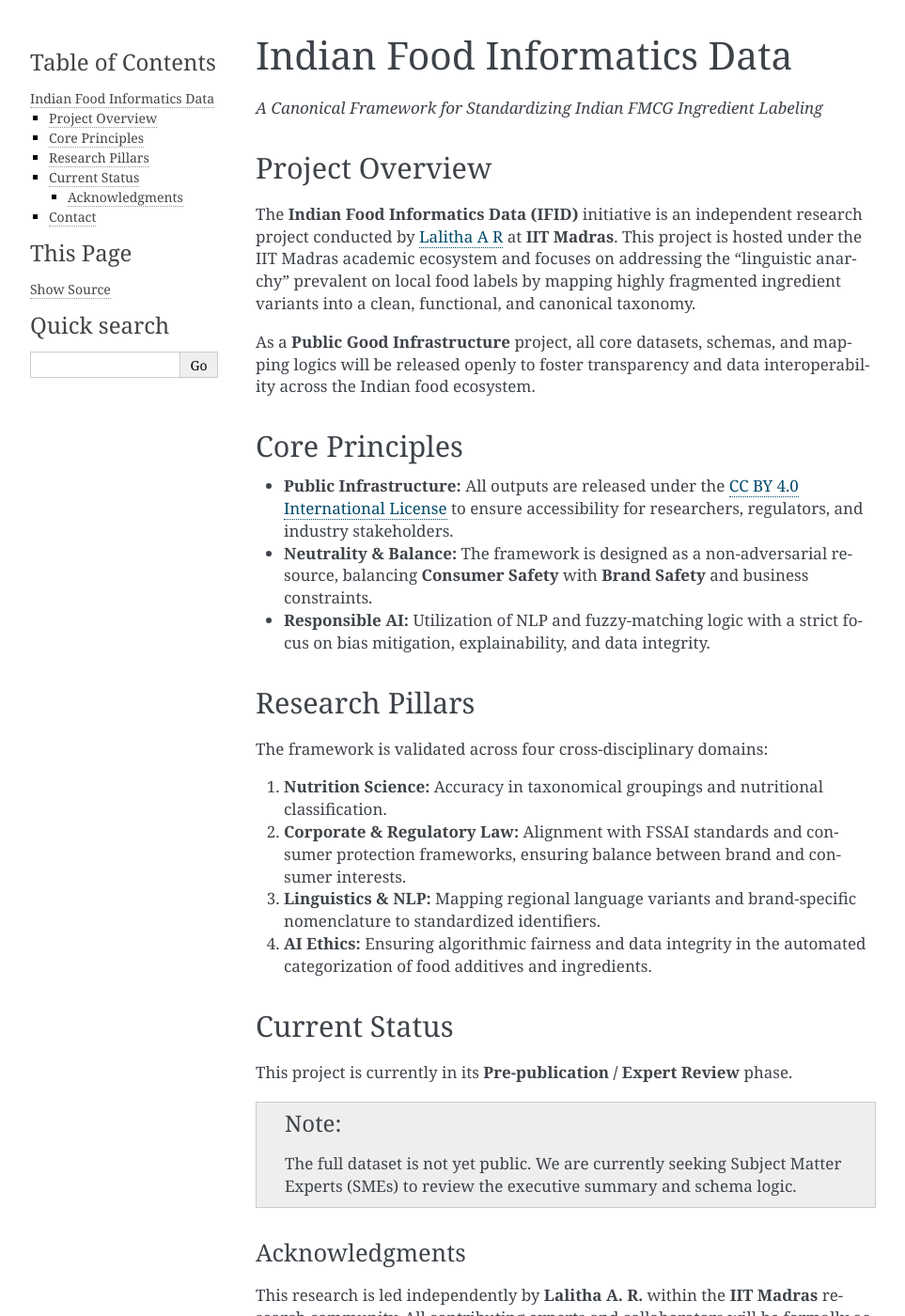
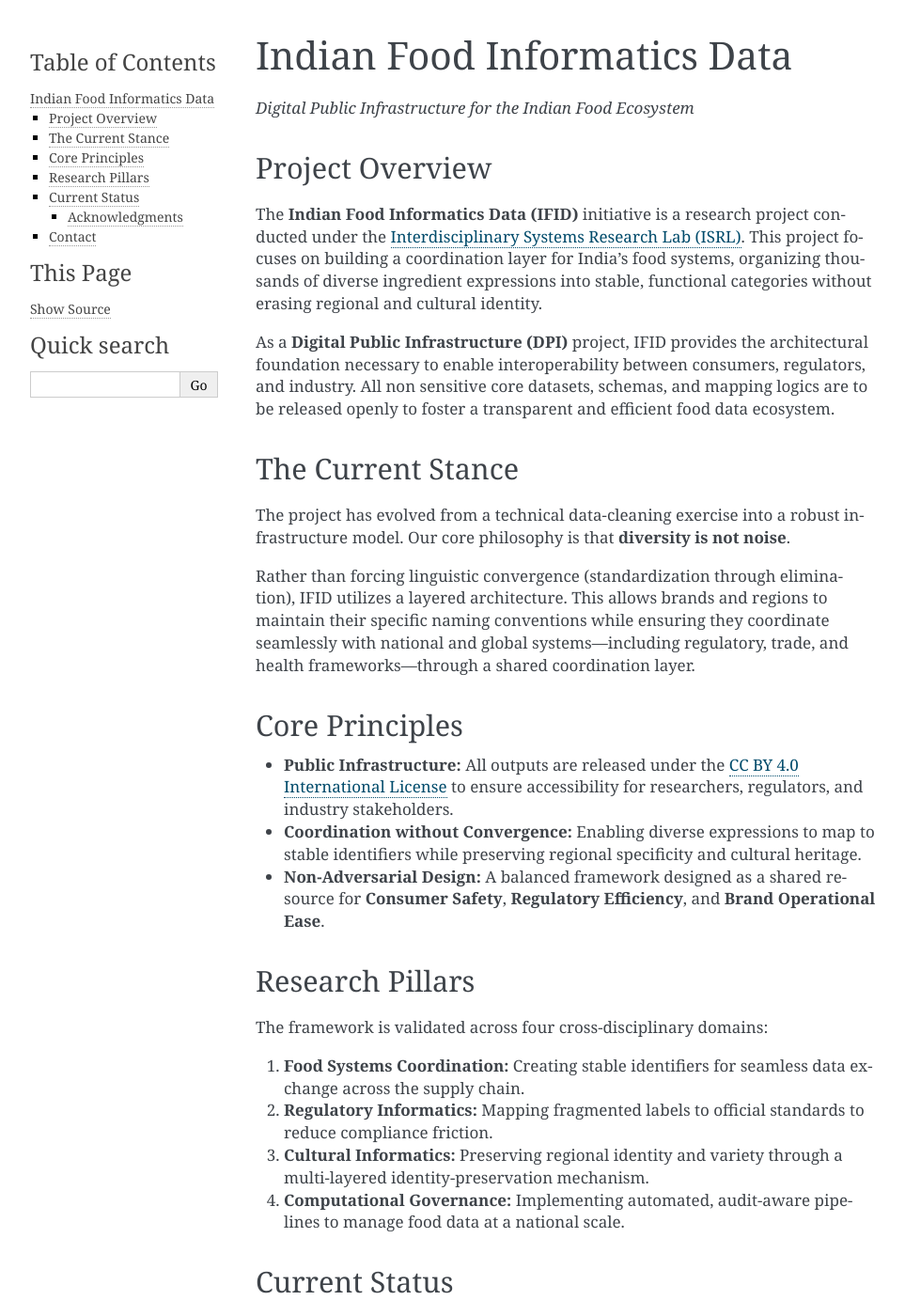
Before and after one commit to lalithaar/ifid, a Sphinx documentation site: the page built from docs/index.rst, in a window 1280 px wide and 1400 px high. Shown: the whole window at 94% size, without its empty margins (148-1111 px from the left). Built offline with Sphinx 7.4.7, drawn with Linux system fonts in a browser that asks for light colours; some of the changed text lies outside the part shown.

Commit message:
Revise project overview and core principles
Updated project description and keywords to reflect focus on food systems coordination and identity preservation. Revised core principles and research pillars for clarity and emphasis on diversity and non-adversarial design.

```diff
--- a/docs/index.rst
+++ b/docs/index.rst
@@ -2,57 +2,64 @@
 Indian Food Informatics Data
 =============================
 
-*A Canonical Framework for Standardizing Indian FMCG Ingredient Labeling*
+*Digital Public Infrastructure for the Indian Food Ecosystem*
 
 .. meta::
-   :description: Open-source research infrastructure for Indian food ingredient standardization.
-   :keywords: FMCG, India, FSSAI, NLP, Food Data, IIT Madras
+   :description: Open-source research infrastructure for Indian food ingredient coordination and identity preservation.
+   :keywords: FMCG, India, FSSAI, Data Science, Food Systems, ISRL
 
 Project Overview
 ================
 
-The **Indian Food Informatics Data (IFID)** initiative is an independent research project conducted by `Lalitha A R <https://scholar.google.com/citations?user=dEiBWT8AAAAJ&hl=en>`_ at **IIT Madras**. This project is hosted under the IIT Madras academic ecosystem and focuses on addressing the "linguistic anarchy" prevalent on local food labels by mapping highly fragmented ingredient variants into a clean, functional, and canonical taxonomy.
+The **Indian Food Informatics Data (IFID)** initiative is a research project conducted under the `Interdisciplinary Systems Research Lab (ISRL) <https://www.researchgate.net/lab/Interdisciplinary-Systems-Research-Lab-ISRL-Lalitha-a-R-2>`_. This project focuses on building a coordination layer for India’s food systems, organizing thousands of diverse ingredient expressions into stable, functional categories without erasing regional and cultural identity.
 
-As a **Public Good Infrastructure** project, all core datasets, schemas, and mapping logics will be released openly to foster transparency and data interoperability across the Indian food ecosystem.
+As a **Digital Public Infrastructure (DPI)** project, IFID provides the architectural foundation necessary to enable interoperability between consumers, regulators, and industry. All non sensitive core datasets, schemas, and mapping logics are to be released openly to foster a transparent and efficient food data ecosystem.
+
+The Current Stance
+==================
+
+The project has evolved from a technical data-cleaning exercise into a robust infrastructure model. Our core philosophy is that **diversity is not noise**.
+
+Rather than forcing linguistic convergence (standardization through elimination), IFID utilizes a layered architecture. This allows brands and regions to maintain their specific naming conventions while ensuring they coordinate seamlessly with national and global systems—including regulatory, trade, and health frameworks—through a shared coordination layer.
 
 Core Principles
 ===============
 
 * **Public Infrastructure:** All outputs are released under the `CC BY 4.0 International License <https://creativecommons.org/licenses/by/4.0/>`_ to ensure accessibility for researchers, regulators, and industry stakeholders.
-* **Neutrality & Balance:** The framework is designed as a non-adversarial resource, balancing **Consumer Safety** with **Brand Safety** and business constraints.
-* **Responsible AI:** Utilization of NLP and fuzzy-matching logic with a strict focus on bias mitigation, explainability, and data integrity.
+* **Coordination without Convergence:** Enabling diverse expressions to map to stable identifiers while preserving regional specificity and cultural heritage.
+* **Non-Adversarial Design:** A balanced framework designed as a shared resource for **Consumer Safety**, **Regulatory Efficiency**, and **Brand Operational Ease**.
 
 Research Pillars
 ================
 
 The framework is validated across four cross-disciplinary domains:
 
-1. **Nutrition Science:** Accuracy in taxonomical groupings and nutritional classification.
-2. **Corporate & Regulatory Law:** Alignment with FSSAI standards and consumer protection frameworks, ensuring balance between brand and consumer interests.
-3. **Linguistics & NLP:** Mapping regional language variants and brand-specific nomenclature to standardized identifiers.
-4. **AI Ethics:** Ensuring algorithmic fairness and data integrity in the automated categorization of food additives and ingredients.
+1. **Food Systems Coordination:** Creating stable identifiers for seamless data exchange across the supply chain.
+2. **Regulatory Informatics:** Mapping fragmented labels to official standards to reduce compliance friction.
+3. **Cultural Informatics:** Preserving regional identity and variety through a multi-layered identity-preservation mechanism.
+4. **Computational Governance:** Implementing automated, audit-aware pipelines to manage food data at a national scale.
 
 Current Status
 ==============
 
-This project is currently in its **Pre-publication / Expert Review** phase.
+This project is in an active transition phase. **Please note that current data releases are preliminary.**
 
 .. note::
-   The full dataset is not yet public. We are currently seeking Subject Matter Experts (SMEs) to review the executive summary and schema logic.
+   The initial datasets and mappings are being superseded by a more comprehensive version based on further research. This upcoming release will feature expanded coverage and a fully formalized coordination architecture.
 
 Acknowledgments
 ---------------
 
-This research is led independently by **Lalitha A. R.** within the **IIT Madras** research community. All contributing experts and collaborators will be formally acknowledged in the final release and documentation metadata.
+This research is conducted by **Lalitha A. R.** within the **Interdisciplinary Systems Research Lab (ISRL)**. All contributing experts and collaborators will be formally acknowledged in the final release and documentation metadata.
 
 Contact
 =======
 
-For inquiries or to participate in the expert review process, please reach out via:
+For inquiries or to participate in the research review process, please reach out via:
 
-* **ResearchGate:** `Lalitha A R <https://www.researchgate.net/profile/Lalitha-A-R>`_
-* **Institutional Email:** 24f2006078@ds.study.iitm.ac.in
+* **Lab Page:** `Interdisciplinary Systems Research Lab (ISRL) <https://www.researchgate.net/lab/Interdisciplinary-Systems-Research-Lab-ISRL-Lalitha-a-R-2>`_
+* **Research Email:** lalithaar.research@gmail.com
 
 ----
 
-*Disclaimer: This research is an independent academic initiative. It is intended for data-standardization purposes and the information provided does not constitute legal, medical, or regulatory advice.*
+*Disclaimer: This research is an academic initiative under ISRL. It is intended for data-coordination purposes and the information provided does not constitute legal, medical, or regulatory advice.*
```
